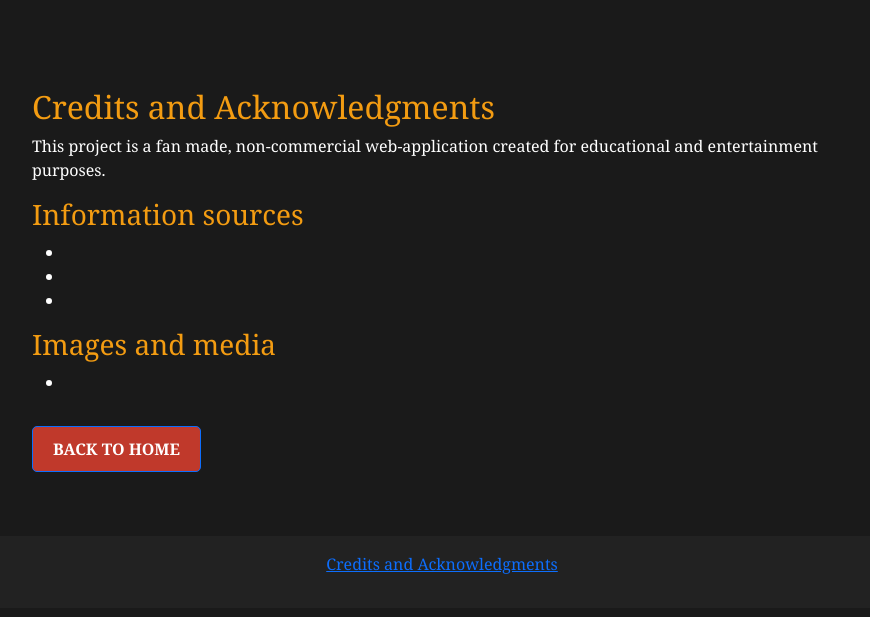
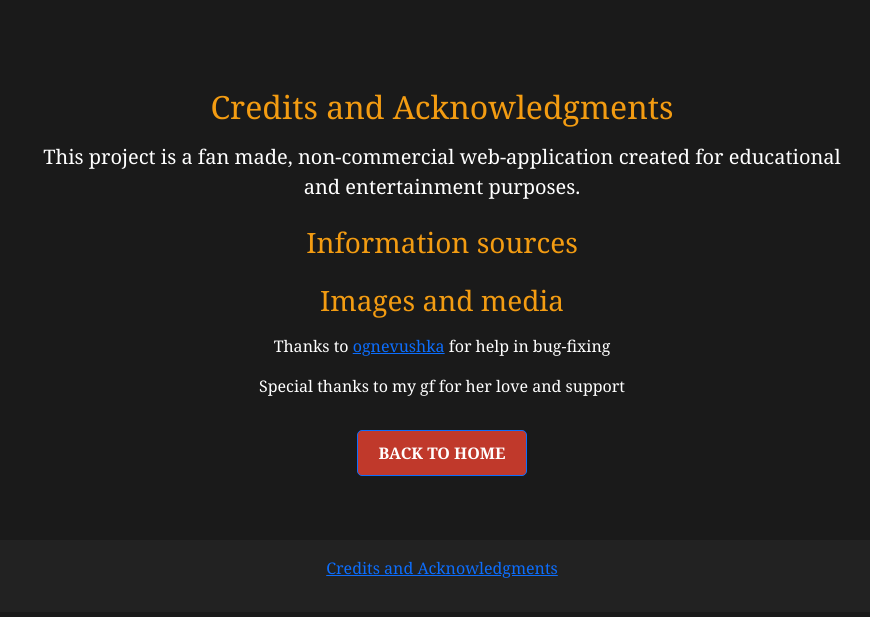
Before and after one commit to veptyshka/WesterosExplorer, a Flask app: page /credits in a window 1280 px wide. Shown: the part 96-713 px from the top of the page, without its empty margins (198-1068 px from the left). Run offline with Flask 3, Linux system fonts and the light colour scheme.

Commit message:
credits edited

```diff
--- a/app.py
+++ b/app.py
@@ -12,7 +12,7 @@ from utils import create_admin
 app = Flask(__name__)
 app.config['SQLALCHEMY_DATABASE_URI'] = 'sqlite:///westeros.db'
 app.config['SQLALCHEMY_TRACK_MODIFICATIONS'] = False
-app.config['SQLALCHEMY_ECHO'] = True
+app.config['SQLALCHEMY_ECHO'] = False
 app.config['SECRET_KEY'] = 'rya'
 
 db.init_app(app)
--- a/templates/credits.html
+++ b/templates/credits.html
@@ -3,21 +3,24 @@
 {% block title %}Credits{% endblock %}
 
 {% block content %}
-<div class="container mt-4">
-    <h2>Credits and Acknowledgments</h2>
-    <p>This project is a fan made, non-commercial web-application created for educational and entertainment purposes.</p>
+<div class="container mt-4 text-center">
+    <h2 class="mb-3">Credits and Acknowledgments</h2>
+    <p class="lead">This project is a fan made, non-commercial web-application created for educational and entertainment purposes.</p>
 
-    <h3>Information sources</h3>
-    <ul>
+    <h3 class="mt-4">Information sources</h3>
+    <ul class="list-unstyled">
         <li><a href="" target="_blank"></a></li>
         <li><a href="" target="_blank"></a></li>
         <li><a href="" target="_blank"></a></li>
     </ul>
 
-    <h3>Images and media</h3>
-    <ul>
+    <h3 class="mt-4">Images and media</h3>
+    <ul class="list-unstyled">
         <li><a href="" target="_blank"></a></li>
     </ul>
+
+    <p class="mb-3">Thanks to <a href="https://github.com/ognevushka">ognevushka</a> for help in bug-fixing</p>
+    <p>Special thanks to my gf for her love and support</p>
 
     <a href="{{ url_for('main.home') }}" class="btn btn-primary mt-3">Back to Home</a>
 </div>
```
Also changed, not shown: instance/westeros.db.
